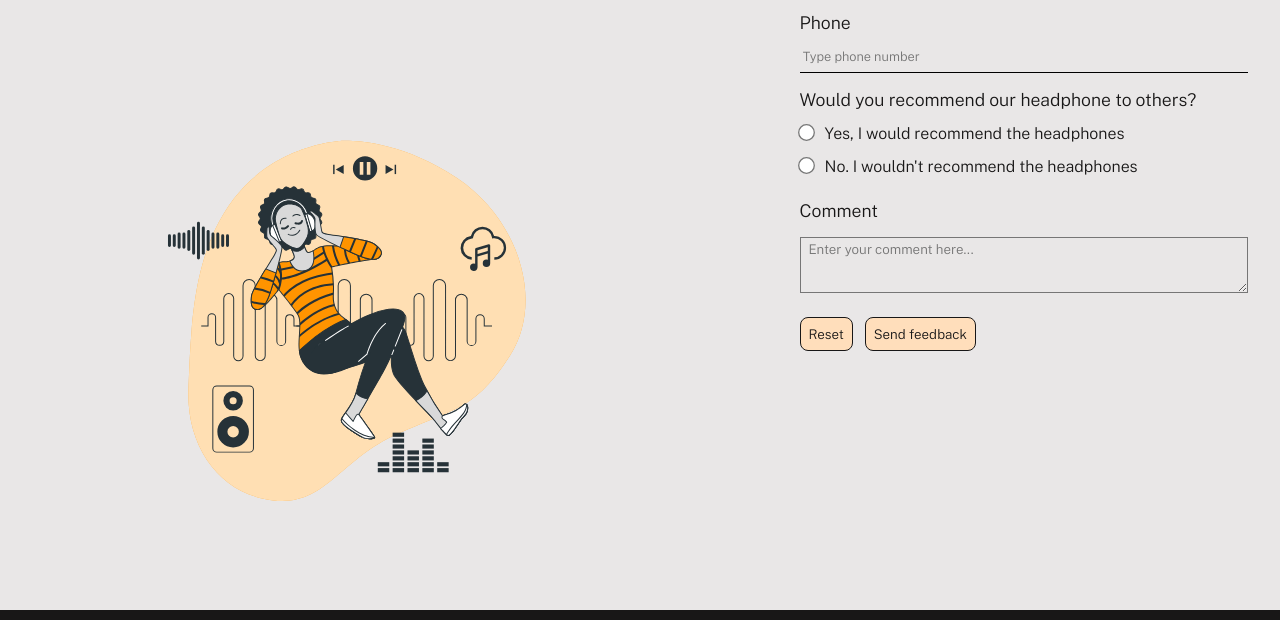
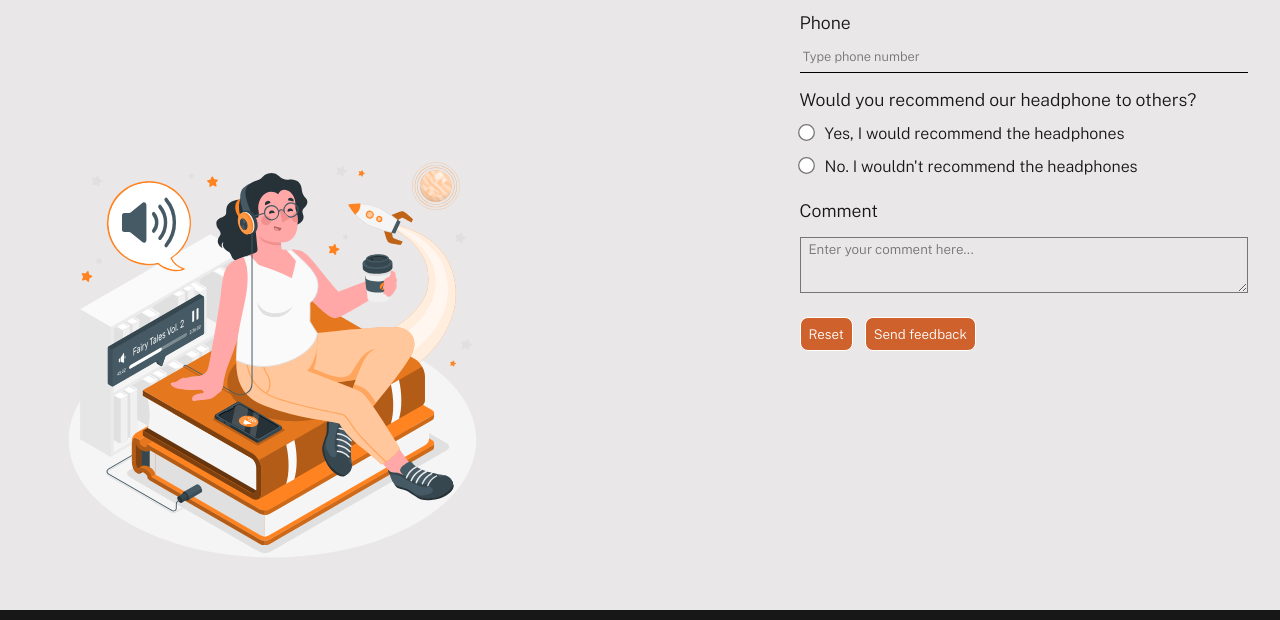
Before and after one commit to Pedrosavioo/landing-page-jbl-tune, a plain HTML site: page index.html in a window 1280 px wide. Shown: the part 3482-4102 px from the top of the page. Drawn offline with nearby package versions, Linux system fonts and the light colour scheme.

Commit message:
changing form image

```diff
--- a/css/form-feedback.css
+++ b/css/form-feedback.css
@@ -79,8 +79,8 @@ textarea:focus{
     padding: .5rem;
     border-radius: .5rem;
     cursor: pointer;
-    background-color: #ffdebb;
-    color: var(--color-primary);
+    background-color: var(--color-prymary);
+    color: rgb(255, 255, 255);
 }
 
 .btn-form:hover{
@@ -114,7 +114,6 @@ textarea:focus{
 /* Desktop */
 @media (min-width: 900px){
     #form-feedback{
-        height: 100vh;
         display: flex;
         justify-content: space-evenly;
         gap: 3rem;
@@ -129,8 +128,8 @@ textarea:focus{
     }
 
     #exp-headphone img{
-        width: 90%;
-        height: 70%;
+        width: 70%;
+        height: 60%;
     }
 
     form{
@@ -148,6 +147,15 @@ textarea:focus{
 
     #label-comment{
         margin-top: 1.5rem;
+    }
+}
+
+@media ((min-width: 1090px) and (min-height: 570px)){
+    #form-feedback{
+        height: 100vh;
+        display: flex;
+        justify-content: space-evenly;
+        gap: 3rem;
     }
 }
 
--- a/index.html
+++ b/index.html
@@ -127,7 +127,7 @@
                     <h3>Leave your sound mark! Share your experience with our amazing headphone.</h3>
                     <p><span>Your feedback</span> is music to our ears.</p>
                 </div>
-                <img src="assets/Music-bro.svg" alt="Girl listening to music">
+                <img src="assets/audiobook-animate.svg" alt="Girl listening to music">
             </div>
             <form autocomplete="off">
                 <label for="name" class="label-block">Name *</label>
```
Also changed, not shown: assets/audiobook-animate.svg (added).
